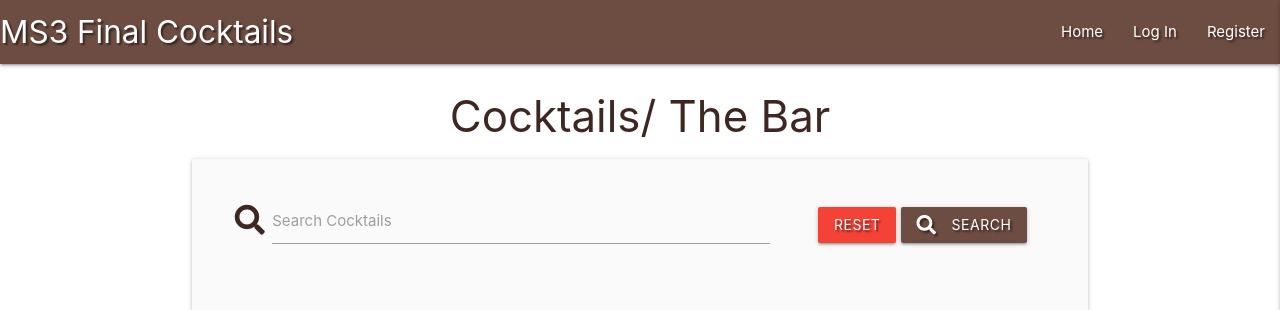
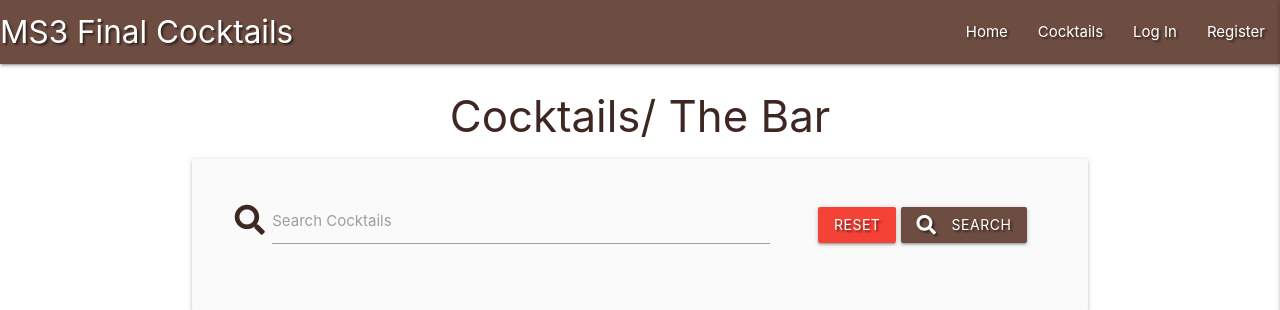
Before and after one commit to rhysmoggs/ms3-final-cocktails, a Flask app: page /search in a window 1280 px wide. Shown: the top 310 px of the page. Run offline with Flask 2, Linux system fonts and the light colour scheme; data that the repository does not hold is empty; some libraries are stand-ins or nearby versions.

Commit message:
Changed cocktails.html to all_cocktails.html and improved website links

```diff
--- a/cocktails/routes.py
+++ b/cocktails/routes.py
@@ -15,6 +15,12 @@ def home():
     return render_template("home.html", categories=categories, cocktails=cocktails)
 
 
+@app.route("/all_cocktails")
+def all_cocktails():
+    cocktails = list(mongo.db.cocktails.find())
+    return render_template("all_cocktails.html", cocktails=cocktails)
+
+
 @app.route("/filter_category/<int:category_id>")
 def filter_category(category_id):
 
@@ -27,7 +33,7 @@ def filter_category(category_id):
 def search():
     query = request.form.get("query")
     cocktails = list(mongo.db.cocktails.find({"$text": {"$search": query}}))
-    return render_template("cocktails.html", cocktails=cocktails)
+    return render_template("all_cocktails.html", cocktails=cocktails)
 
 
 @app.route("/register", methods=["GET", "POST"])
@@ -112,7 +118,7 @@ def get_categories():
 
     if "user" not in session or session["user"] != "admin":
         flash("You must be admin to manage categories!")
-        return redirect(url_for("get_cocktails"))
+        return redirect(url_for("all_cocktails"))
 
     categories = list(Category.query.order_by(Category.category_name).all())
     return render_template("categories.html", categories=categories)
@@ -123,7 +129,7 @@ def add_category():
 
     if "user" not in session or session["user"] != "admin":
         flash("You must be admin to manage categories!")
-        return redirect(url_for("get_cocktails"))
+        return redirect(url_for("all_cocktails"))
 
     if request.method == "POST":
         category = Category(category_name=request.form.get("category_name"))
@@ -138,7 +144,7 @@ def add_category():
 def edit_category(category_id):
     if "user" not in session or session["user"] != "admin":
         flash("You must be admin to manage categories!")
-        return redirect(url_for("get_cocktails"))
+        return redirect(url_for("all_cocktails"))
 
     category = Category.query.get_or_404(category_id)
     if request.method == "POST":
@@ -153,7 +159,7 @@ def edit_category(category_id):
 def delete_category(category_id):
     if session["user"] != "admin":
         flash("You must be admin to manage categories!")
-        return redirect(url_for("get_cocktails"))
+        return redirect(url_for("all_cocktails"))
 
     category = Category.query.get_or_404(category_id)
     db.session.delete(category)
@@ -167,7 +173,7 @@ def delete_category(category_id):
 def add_cocktail():
     if "user" not in session:
         flash("You need to be logged in to add a cocktail")
-        return redirect(url_for("get_cocktails"))
+        return redirect(url_for("all_cocktails"))
 
     if request.method == "POST":
         cocktail = {
@@ -184,7 +190,7 @@ def add_cocktail():
         }
         mongo.db.cocktails.insert_one(cocktail)
         flash("Cocktail Successfully Added")
-        return redirect(url_for("get_cocktails"))
+        return redirect(url_for("all_cocktails"))
 
     categories = list(Category.query.order_by(Category.category_name).all())
     return render_template("add_cocktail.html", categories=categories)
@@ -204,7 +210,7 @@ def edit_cocktail(cocktail_id):
 
     if "user" not in session or session["user"] != cocktail["created_by"]:
         flash("You can only remix your own cocktails!")
-        return redirect(url_for("get_cocktails"))
+        return redirect(url_for("all_cocktails"))
 
     if request.method == "POST":
         submit = {
@@ -233,8 +239,8 @@ def delete_cocktail(cocktail_id):
 
     if "user" not in session or session["user"] != cocktail["created_by"]:
         flash("You can only delete your own cocktails!")
-        return redirect(url_for("get_cocktails"))
+        return redirect(url_for("all_cocktails"))
 
     mongo.db.cocktails.delete_one({"_id": ObjectId(cocktail_id)})
     flash("Cocktail Successfully Deleted")
-    return redirect(url_for("get_cocktails"))
+    return redirect(url_for("all_cocktails"))
--- a/cocktails/templates/cocktails.html
+++ b/cocktails/templates/all_cocktails.html
@@ -13,7 +13,7 @@
                 <label for="query">Search Cocktails</label>
             </div>
             <div class="col s12 m4">
-                <a href="{{ url_for('get_cocktails') }}" class="red btn text-shadow">Reset</a>
+                <a href="{{ url_for('home') }}" class="red btn text-shadow">Reset</a>
                 <button type="submit" class="brown darken-1 btn text-shadow">
                     <i class="fas fa-search left"></i> Search
                 </button>
@@ -45,10 +45,8 @@
             </div>
             <div>
                 {% if session.user|lower == cocktail.created_by|lower %}
-                <a href="{{ url_for('delete_cocktail', cocktail_id=cocktail._id ) }}"
-                    class="btn-small green accent-4">Done</a>
-                <a href="{{ url_for('edit_cocktail', cocktail_id=cocktail._id ) }}"
-                    class="btn-small brown lighten-1">Remix</a>
+                    <a href="{{ url_for('delete_cocktail', cocktail_id=cocktail._id ) }}" class="btn-small green accent-4">Done</a>
+                    <a href="{{ url_for('edit_cocktail', cocktail_id=cocktail._id ) }}" class="btn-small brown lighten-1">Remix</a>
                 {% endif %}
             </div>
             <div class="card-content">
--- a/cocktails/templates/base.html
+++ b/cocktails/templates/base.html
@@ -25,6 +25,7 @@
                 <a href="#" data-target="mobile-demo" class="sidenav-trigger right"><i class="fas fa-bars"></i></a>
                 <ul class="right hide-on-med-and-down">
                     <li><a href="{{ url_for('home') }}">Home</a></li>
+                    <li><a href="{{ url_for('all_cocktails') }}">Cocktails</a></li>
                     {% if session.user %}
                         <li><a href="{{ url_for('profile', username=session['user']) }}">Profile</a></li>
                         <li><a href="{{ url_for('add_cocktail') }}">Add Cocktail</a></li>
@@ -46,6 +47,7 @@
                 <h4 class="center-align brown-text text-darken 4">MS3 Final Cocktails</h4>
             </li>
             <li><a href="{{ url_for('home') }}">Home</a></li>
+            <li><a href="{{ url_for('all_cocktails') }}">Cocktails</a></li>
             {% if session.user %}
                 <li><a href="{{ url_for('profile', username=session['user']) }}">Profile</a></li>
                 <li><a href="{{ url_for('add_cocktail') }}">Add Cocktail</a></li>
--- a/cocktails/templates/edit_cocktail.html
+++ b/cocktails/templates/edit_cocktail.html
@@ -102,7 +102,7 @@
         <div class="row">
             <div class="col s12 center-align">
                 <!-- cancel button -->
-                <a href="{{ url_for('get_cocktails') }}" class="btn-large red text-shadow">
+                <a href="{{ url_for('all_cocktails') }}" class="btn-large red text-shadow">
                     Cancel <i class="fas fa-times-circle right"></i>
                 </a>
                 <button type="submit" class="btn-large brown darken-1 text-shadow">
--- a/cocktails/templates/view_cocktail.html
+++ b/cocktails/templates/view_cocktail.html
@@ -41,7 +41,7 @@
     </div>
     <div class="row">
         <div class="col s12">
-            <a href="{{ url_for('get_cocktails') }}" class="btn-small center-align">Return to The Bar</a>
+            <a href="{{ url_for('all_cocktails') }}" class="btn-small center-align">Return to The Bar</a>
         </div>
     </div>
     </div>
```
